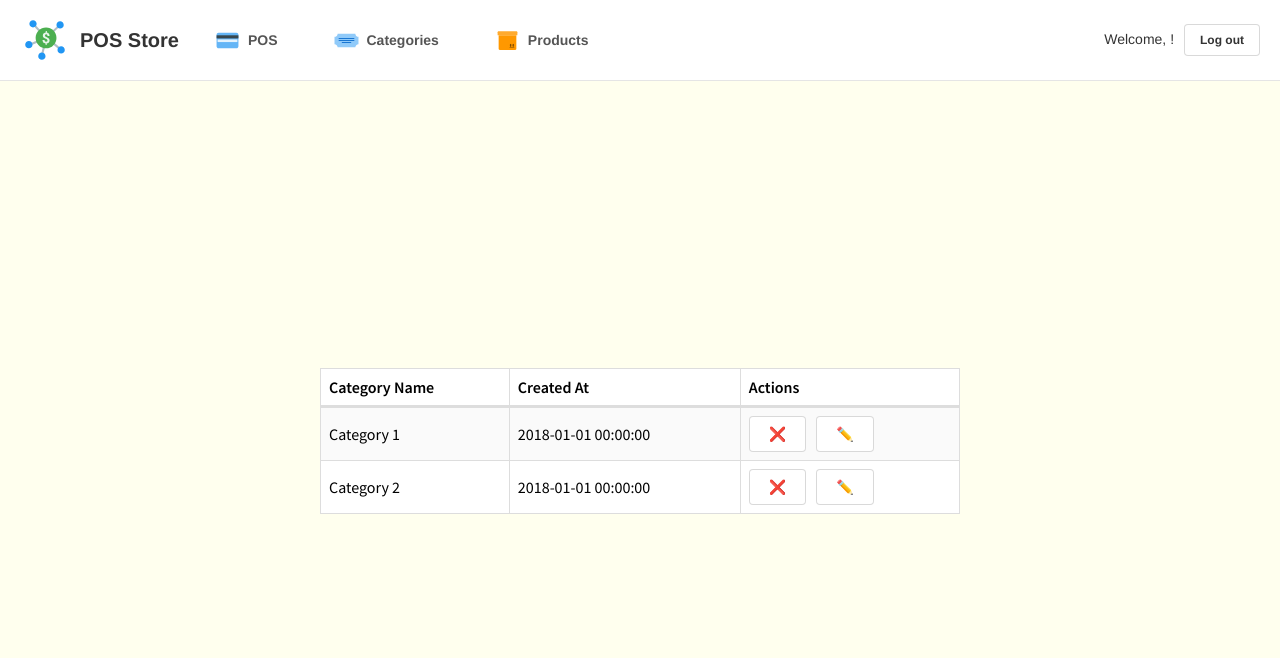
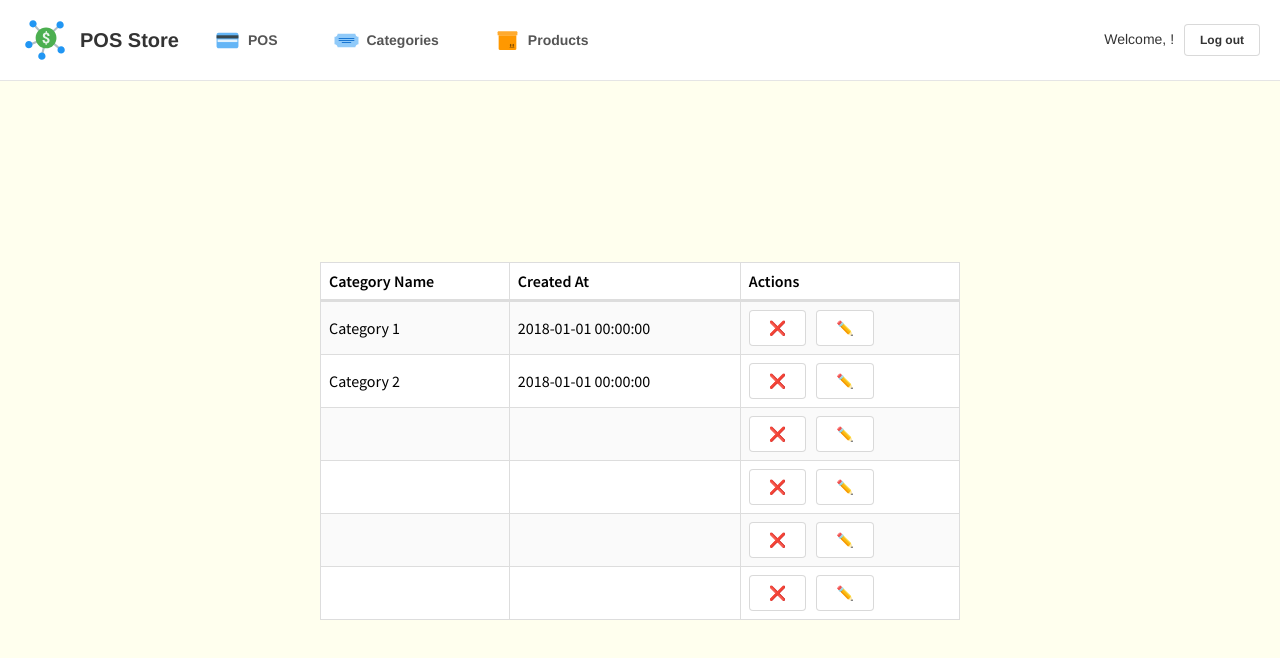
Before and after one commit to Huthaifa-Dev/project, a React (Create React App) app: page /categories in a window 1280 px wide. Shown: the top 658 px of the page. Built offline with nearby package versions, Linux system fonts and the light colour scheme; data requests are answered from the project's data file; a web font is replaced by a local one.

Commit message:
delete toast added working

```diff
--- a/data/db.json
+++ b/data/db.json
@@ -13,6 +13,22 @@
       "description": "Description 2",
       "createdAt": "2018-01-01 00:00:00",
       "updatedAt": "2018-01-01 00:00:00"
+    },
+    {
+      "1": "",
+      "id": 3
+    },
+    {
+      "2": "",
+      "id": 4
+    },
+    {
+      "1": "",
+      "id": 5
+    },
+    {
+      "2": "",
+      "id": 6
     }
   ],
   "products": [
--- a/src/data/tables/CategoriesTable.tsx
+++ b/src/data/tables/CategoriesTable.tsx
@@ -4,6 +4,13 @@ import { useMemo } from "react";
 import { nanoid } from "@reduxjs/toolkit";
 import "./Table.scss";
 import { Button } from "../../components/utils/Button/Button";
+import {
+  addCategoryData,
+  deleteCategory,
+} from "../../redux/slices/categorySlice";
+import { useDispatch } from "react-redux";
+import { AppDispatch } from "../../redux";
+import toast from "react-hot-toast";
 type Props = {
   data: Category[];
   cols: Column<Category>[];
@@ -11,6 +18,7 @@ type Props = {
 
 const Table = (props: Props) => {
   console.log(props.data);
+  const dispatch = useDispatch<AppDispatch>();
   const data = useMemo(() => props.data, [props.data]);
   const Cols: () => Column<Category>[] = () => props.cols;
   const columns = useMemo(Cols, []);
@@ -19,9 +27,19 @@ const Table = (props: Props) => {
     tableInstance;
 
   const deleteHandler = (data: Row<Category>) => {
-    console.log(data.original);
+    toast.promise(
+      dispatch(deleteCategory({ body: data.original.id })).unwrap(),
+      {
+        loading: "Deleting...",
+        success: <b>{data.original.name} Deleted Successfully</b>,
+        error: <b>Could not Delete Category.</b>,
+      }
+    );
   };
 
+  const editHandler = (data: Row<Category>) => {
+    dispatch(addCategoryData({ body: data.original.id }));
+  };
   return (
     // apply the table props
 
@@ -98,7 +116,15 @@ const Table = (props: Props) => {
                   >
                     ❌
                   </Button>
-                  <Button backgroundColor="white">✏️</Button>
+                  <Button
+                    backgroundColor="white"
+                    onClick={() => {
+                      console.log(row);
+                      editHandler(row);
+                    }}
+                  >
+                    ✏️
+                  </Button>
                 </td>
               </tr>
             );
--- a/src/redux/slices/categorySlice.ts
+++ b/src/redux/slices/categorySlice.ts
@@ -26,6 +26,28 @@ export const getCategories = createAsyncThunk(
     } catch (error) {
       console.log(error);
       return initialState;
+    }
+  }
+);
+export const deleteCategory = createAsyncThunk(
+  "categories/deleteCategory",
+  async (data: { body: number }) => {
+    try {
+      const response = await axios.delete(`${CATEGORIES_URL}/${data.body}`);
+      return response.data;
+    } catch (error) {
+      console.log(error);
+    }
+  }
+);
+export const addCategoryData = createAsyncThunk(
+  "categories/addCategory",
+  async (data: { body: number }) => {
+    try {
+      const response = await axios.post(`${CATEGORIES_URL}`, data.body);
+      return response.data;
+    } catch (error) {
+      console.log(error);
     }
   }
 );
@@ -61,6 +83,13 @@ export const categorySlice = createSlice({
       state.status = initialState.status;
     });
     builder.addCase(getCategories.pending, (state, action) => {});
+
+    builder.addCase(deleteCategory.fulfilled, (state, action) => {
+      state.categories = state.categories.filter(
+        (c) => c.id !== action.meta.arg.body
+      );
+      console.log(state.categories, action.meta.arg.body);
+    });
   },
 });
 
```
Lines whose indentation alone changed are shown as unchanged.
